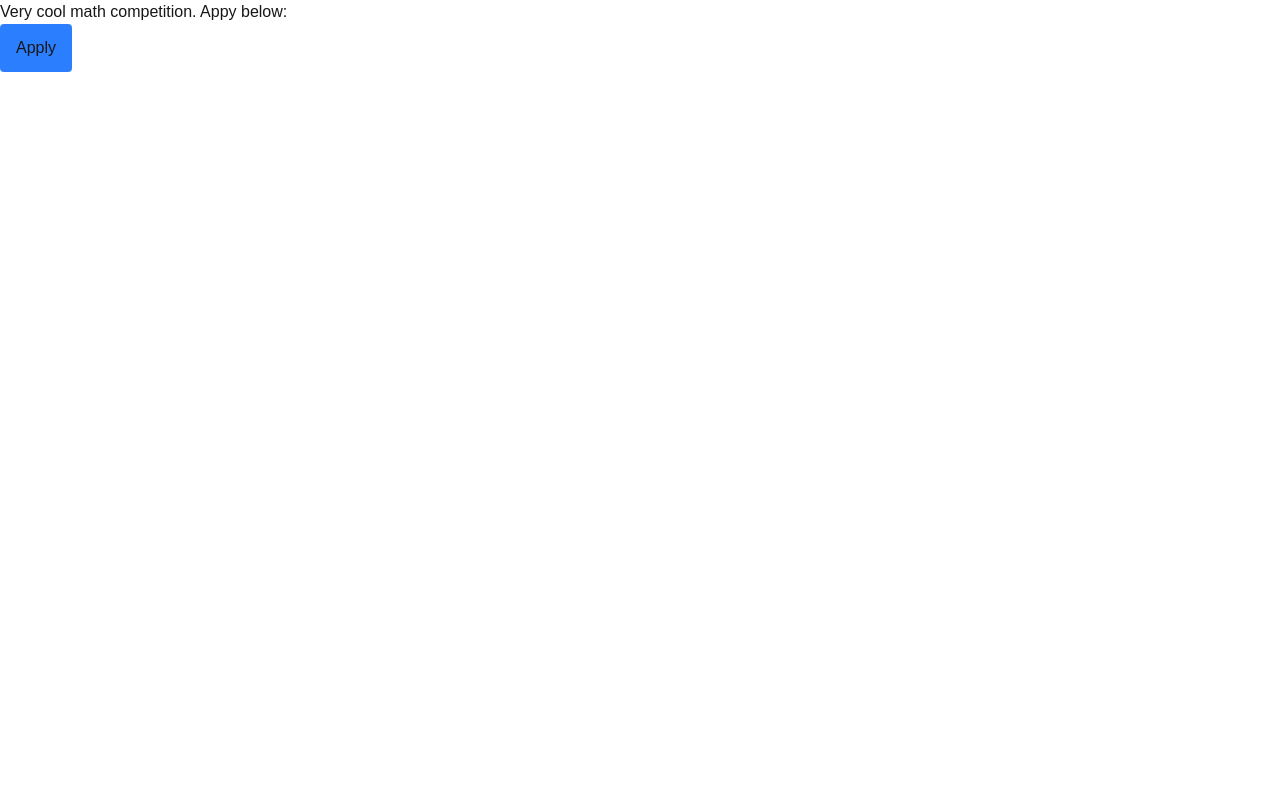
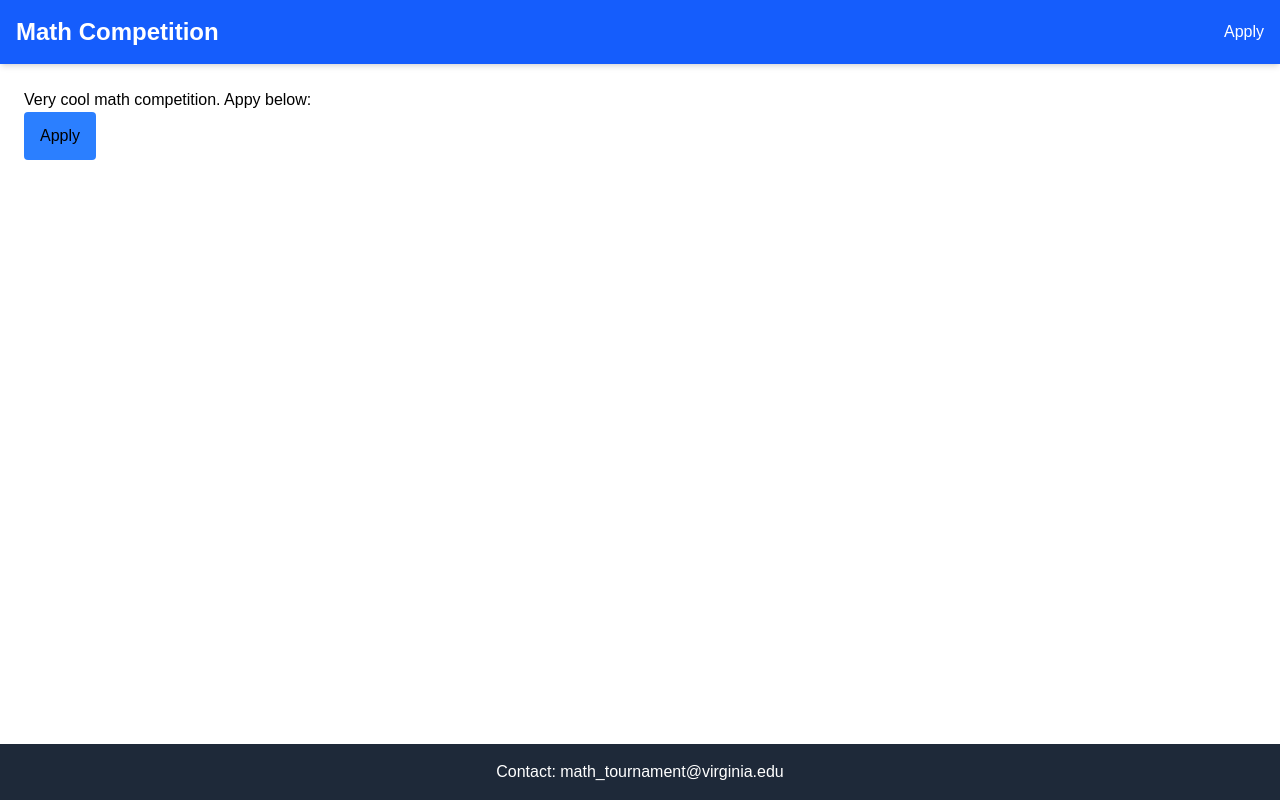
Before and after one commit to mkornilov07/uvamt-website, a Next.js app in the folder uvamt-website/: page / in a window 1280 px wide. Built offline with nearby package versions, Linux system fonts and the light colour scheme.

Commit message:
layout prototype

```diff
--- a/uvamt-website/app/globals.css
+++ b/uvamt-website/app/globals.css
@@ -1,21 +1,21 @@
 @import "tailwindcss";
 
 @theme {
-  --font-sans: var(--font-geist-sans);
-  --font-mono: var(--font-geist-mono);
+  /* --font-sans: var(--font-geist-sans);
+  --font-mono: var(--font-geist-mono); */
 }
 
 :root {
-  --background: #ffffff;
-  --foreground: #171717;
+  /* --background: #ffffff;
+  --foreground: #171717; */
 }
-
+/*
 @media (prefers-color-scheme: dark) {
   :root {
     --background: #0a0a0a;
     --foreground: #ededed;
   }
-}
+} */
 
 body {
   color: var(--foreground);
--- a/uvamt-website/app/layout.tsx
+++ b/uvamt-website/app/layout.tsx
@@ -1,7 +1,8 @@
 import type { Metadata } from "next";
 import { Geist, Geist_Mono } from "next/font/google";
 import "./globals.css";
-
+import Link from "next/link";
+import { ReactNode } from "react";
 const geistSans = Geist({
   variable: "--font-geist-sans",
   subsets: ["latin"],
@@ -17,16 +18,32 @@ export const metadata: Metadata = {
   description: "",
 };
 
-export default function RootLayout({
-  children,
-}: Readonly<{
-  children: React.ReactNode;
-}>) {
+export default function Layout({ children }: { children: ReactNode }) {
   return (
-    <html lang="en">
-      <body>
-        {children}
-      </body>
-    </html>
+    <html><body>
+    <div className="min-h-screen flex flex-col">
+      {/* Navbar */}
+      <nav className="bg-blue-600 text-white p-4 shadow-md">
+        <div className="container mx-auto flex justify-between items-center">
+          <Link href="/">
+            <span className="text-2xl font-bold cursor-pointer">Math Competition</span>
+          </Link>
+          <div className="space-x-4">
+            <Link href="/apply" className="hover:underline">Apply</Link>
+            {/* <Link href="/leaderboard" className="hover:underline">Leaderboard</Link>
+            <Link href="/about" className="hover:underline">About</Link> */}
+          </div>
+        </div>
+      </nav>
+
+      {/* Main Content */}
+      <main className="flex-1 container mx-auto p-6">{children}</main>
+
+      {/* Footer */}
+      <footer className="bg-gray-800 text-white text-center p-4 mt-8">
+      <p>Contact: math_tournament@virginia.edu</p>
+      </footer>
+    </div>
+    </body></html>
   );
 }
--- a/uvamt-website/app/page.tsx
+++ b/uvamt-website/app/page.tsx
@@ -2,7 +2,8 @@ import Link from "next/link"
 
 export default function Home() {
   return (
-    <><p>Very cool math competition. Appy below:</p>
+    <>
+    <p>Very cool math competition. Appy below:</p>
     <Link href = "apply"><button className="bg-blue-500 rounded py-3 px-4 cursor-pointer hover:bg-blue-700">Apply</button></Link></>
   );
 }
```
